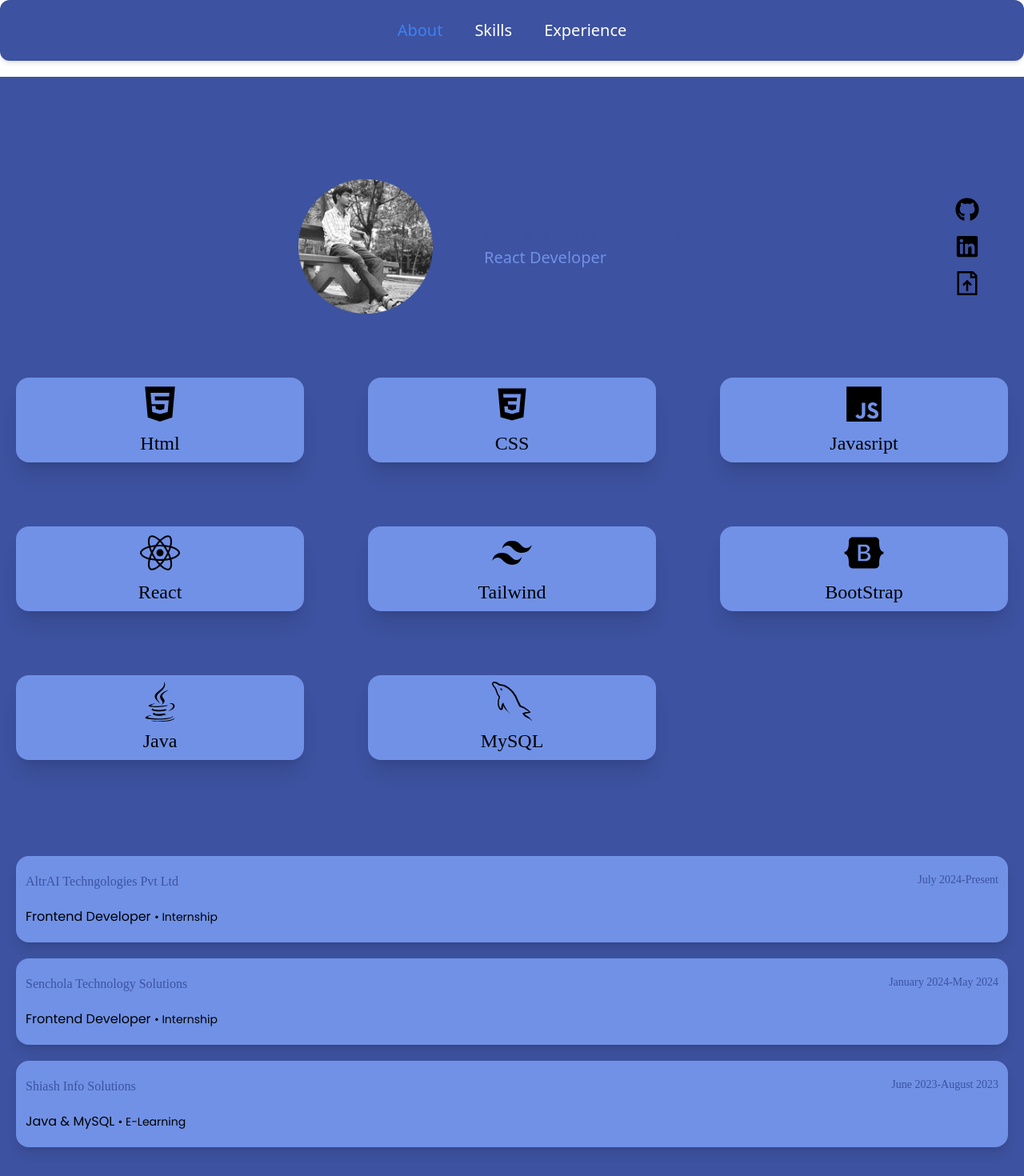
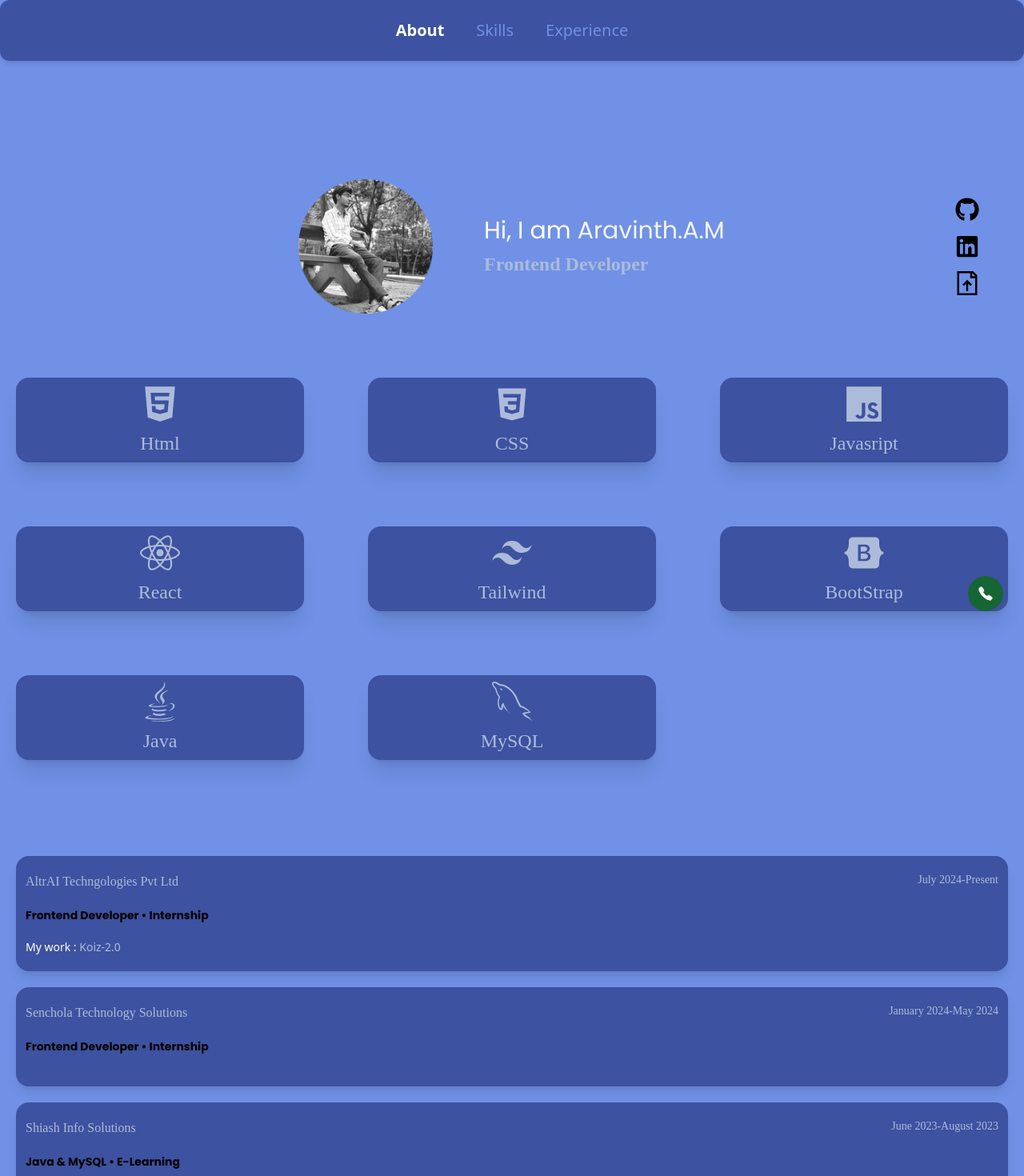
Before and after one commit to aravinth1232/portfolio, a React (Vite) app: page / in a window 1280 px wide. Shown: the top 1470 px of the page at 80% size. Built offline with nearby package versions, Linux system fonts and the light colour scheme; a web font is replaced by a local one.

Commit message:
changes done

```diff
--- a/src/App.jsx
+++ b/src/App.jsx
@@ -6,8 +6,9 @@
 import About from '../src/components/About'
 import Skills from '../src/components/Skills'
 import Projects from '../src/components/Projects'
-import Contact from '../src/components/Contact'
+// import Contact from '../src/components/Contact'
 import pic from "../src/assets/logo.jpg"
+import { IoCall } from "react-icons/io5";
 // import Nopage from '../src/components/Nopage'
 // import Home from "../src/components/Home"
 
@@ -47,7 +48,7 @@ import { Routes, Route, useLocation } from 'react-router-dom';
 import Navbar from './components/NavBar';
 
 const Section = ({ id, children, className }) => (
-  <section id={id} className={` bg-primary ${className}`}>
+  <section id={id} className={` bg-secondary ${className}`}>
     <h2 className="text-3xl">{children}</h2>
   </section>
 );
@@ -67,7 +68,7 @@ const App = () => {
 
   return (
     <>
-    <div className=''>
+    <div className='bg-secondary'>
 
       <Navbar />
       <main className="pt-24 ">
@@ -82,7 +83,10 @@ const App = () => {
         </Section>
       </main>
     </div>
-    <Contact />
+    <div className='fixed top-[90%] right-[2%] w-fit hover:scale-105 duration-200 ' >
+      <button
+      className='w-fit  rounded-full p-3 bg-green-800'><a href="tel:+917708241659"><IoCall size={20} color='white' /></a></button>
+    </div>
     </>
   );
 };
--- a/src/components/About.jsx
+++ b/src/components/About.jsx
@@ -17,7 +17,7 @@ const About = () => {
       <article className='flex-1 lg:flex-0  flex justify-start md:justify-end '>
         <img src={pic2} alt=""  className=' lg:flex-0 w-3/4 md:w-1/2 lg:w-1/3 '/>
       </article>
-      <article className='flex-1 '>
+      <article className='flex-1  '>
       <TextAnimation />
       <TextReveal />
 
@@ -29,12 +29,12 @@ const About = () => {
       ><FaGithub
       className='hover:transform hover:scale-125 duration-300'
       role='button' /></a>
-      <a href="https://github.com/aravinth1232" target="_blank" rel="noopener noreferrer"
+      <a href="https://linkedin.com/in/aravinth-am" target="_blank" rel="noopener noreferrer"
 
       ><FaLinkedin
       className='hover:transform hover:scale-125 duration-300'
       role='button' /></a>
-      <a href="https://github.com/aravinth1232" target="_blank" rel="noopener noreferrer"
+      <a href="https://drive.google.com/file/d/10hnmo5p5a1KMU2kVkvZ4j99RsFJrQc8x/view" target="_blank" rel="noopener noreferrer"
 
       ><GrDocumentUpload
       className='hover:transform hover:scale-125 duration-300'
--- a/src/components/Contact.jsx
+++ b/src/components/Contact.jsx
@@ -3,8 +3,9 @@ import { IoCall } from "react-icons/io5";
 
 const Contact = () => {
   return (
-    <div>
-      <button><a href="tel:+917708241659"><IoCall /></a></button>
+    <div className='absolute botton-0 right-0 w-fit' >
+      <button
+      className='w-fit'><a href="tel:+917708241659"><IoCall /></a></button>
     </div>
   )
 }
--- a/src/components/NavBar.jsx
+++ b/src/components/NavBar.jsx
@@ -139,7 +139,7 @@ const Navbar = () => {
   }, []);
 
   return (
-    <nav className=" fixed top-0 w-full mx-auto px-10 rounded-xl bg-primary text-white shadow-md z-10">
+    <nav className=" fixed top-0 w-full mx-auto px-10 rounded-xl bg-primary text-secondary shadow-md z-10">
        {/* <header className='flex justify-between sm:justify-around items-center  py-4'>
             <article>
               <img src={pic} alt=""
@@ -154,8 +154,8 @@ const Navbar = () => {
           <NavLink
             to="#section1"
             className={`text-base md:text-xl ${
-              activeSection === 'section1' ? 'text-blue-500' : ''
-            } hover:text-blue-300`}
+              activeSection === 'section1' ? 'text-white font-bold ' : ''
+            } hover:text-tertiary`}
           >
             About
           </NavLink>
@@ -164,8 +164,8 @@ const Navbar = () => {
           <NavLink
             to="#section2"
             className={`text-base md:text-xl ${
-              activeSection === 'section2' ? 'text-blue-500' : ''
-            } hover:text-blue-300`}
+              activeSection === 'section2' ? 'text-white font-bold ' : ''
+            } hover:text-tertiary`}
           >
             Skills
           </NavLink>
@@ -174,8 +174,8 @@ const Navbar = () => {
           <NavLink
             to="#section3"
             className={`text-base md:text-xl ${
-              activeSection === 'section3' ? 'text-blue-500' : ''
-            } hover:text-blue-300`}
+              activeSection === 'section3' ? 'text-white font-bold ' : ''
+            } hover:text-tertiary`}
           >
            Experience
           </NavLink>
--- a/src/components/Projects.jsx
+++ b/src/components/Projects.jsx
@@ -3,9 +3,9 @@ import Navbar from './NavBar'
 import "../index.css"
 
 const educations =[
-  {name:"AltrAI Techngologies Pvt Ltd", date:"July 2024-Present", domain: "Frontend Developer",mode:"Internship"},
-  {name:"Senchola Technology Solutions", date:"January 2024-May 2024", domain: "Frontend Developer",mode:"Internship"},
-  {name:"Shiash Info Solutions", date:"June 2023-August 2023", domain: "Java & MySQL",mode:"E-Learning"},
+  {name:"AltrAI Techngologies Pvt Ltd", date:"July 2024-Present", domain: "Frontend Developer",mode:"Internship", site:"https://koiz-2-0.vercel.app/",sitename:"Koiz-2.0",sitenumber:"My work : "},
+  {name:"Senchola Technology Solutions", date:"January 2024-May 2024", domain: "Frontend Developer",mode:"Internship", site:"",sitename:"",sitenumber:""},
+  {name:"Shiash Info Solutions", date:"June 2023-August 2023", domain: "Java & MySQL",mode:"E-Learning", site:"",sitename:"",sitenumber:""},
 ]
 
 const Projects = () => {
@@ -16,17 +16,23 @@ const Projects = () => {
       {
 
       educations.map((education)=>(
-        <main className=' shadow-lg rounded-2xl bg-secondary  flex flex-col gap-5 px-3 py-5 hover:cursor-pointer hover:shadow-xl duration-300'>
+        <main className=' shadow-lg rounded-2xl bg-primary  flex flex-col gap-5 px-3 py-5 hover:cursor-pointer hover:shadow-xl duration-300'>
         <article className='mochi flex flex-col lg:flex-row justify-between gap-3'>
           <h1
-          className='text-base text-primary'
+          className='text-base text-fourth'
           >{education.name}</h1>
           <p
-           className='text-sm text-primary'>{education.date}</p>
+           className='text-sm  text-fourth'>{education.date}</p>
         </article>
         <aside className='poppins'>
-        <p className='text-base' >{education.domain} <span className='text-sm' ><span>&#x2022;</span> {education.mode}</span> </p>
+        <p className='text-sm font-bold' >{education.domain} <span className='text-sm' ><span>&#x2022;</span> {education.mode}</span> </p>
         </aside>
+
+          <h1 className='text-sm text-white' >{education.sitenumber}<a
+          className="text-sm text-fourth hover:underline"
+          href={education.site} target="_blank" rel="noopener noreferrer">{education.sitename}</a></h1>
+
+
         </main>
 
       ))
--- a/src/components/Skills.jsx
+++ b/src/components/Skills.jsx
@@ -34,11 +34,11 @@ const Skills = () => {
           items.map(({id,name,icon:IconComponent})=>
           (
             <div key={id}
-            className='flex bg-secondary  flex-1 flex-col justify-center items-center px-4 gap-2 cursor-pointer  rounded-2xl py-2 hover:transform shadow-xl hover:scale-110  duration-300'>
+            className='flex bg-primary  flex-1 flex-col justify-center items-center px-4 gap-2 cursor-pointer  rounded-2xl py-2 hover:transform shadow-xl hover:scale-110  duration-300'>
 
-                <IconComponent size={50}  className='  '/>
+                <IconComponent color='#ADBBDA' size={50}  className='  '/>
 
-              <h1 className='mochi text-base lg:text-2xl'>{name}</h1>
+              <h1 className='mochi text-base lg:text-2xl text-fourth '>{name}</h1>
 
             </div>)
 
--- a/src/components/TextAnimation.jsx
+++ b/src/components/TextAnimation.jsx
@@ -17,7 +17,7 @@ const TextAnimation = () => {
     }
   }, [index, text]);
   return (
-    <h1 className="text-xl font-mono text-primary ">
+    <h1 className="text-xl xl:text-3xl poppins  text-white ">
     Hi, I am <span className='animate-pulse'>{displayedText}</span>
     <span className=" animate-blink"></span>
   </h1>
--- a/src/components/TextReveal.jsx
+++ b/src/components/TextReveal.jsx
@@ -3,7 +3,7 @@ import React, { useState, useEffect } from 'react'
 
 const TextReveal = () => {
 
-    const words = ["Frontend Developer", "React Developer"]; // Array of words to display
+    const words = ["Web Developer","Frontend Developer", "React Developer"]; // Array of words to display
   const [displayedText, setDisplayedText] = useState('');
   const [wordIndex, setWordIndex] = useState(0); // Index of the current word
   const [charIndex, setCharIndex] = useState(0); // Index of the current character
@@ -42,7 +42,7 @@ const TextReveal = () => {
     }
   }, [charIndex, isDeleting, wordIndex, words]);
   return (
-    <div className="text-base lg:text-xl font-mochi text-secondary ">
+    <div className="text-base lg:text-xl xl:text-2xl pt-2 font-bold mochi text-fourth ">
      {displayedText}
     <span className="border-r-2 border-blue-600 animate-blink"></span>
   </div>
--- a/tailwind.config.js
+++ b/tailwind.config.js
@@ -9,8 +9,8 @@ export default {
       colors: {
         'primary': '#3D52A0',
         'secondary': '#7091E6',
-        'tertiary': '#F9F9F9',
-        'fourth' : "#FFFFFF",
+        'tertiary': '#8697C4',
+        'fourth' : "#ADBBDA",
         'fifth': '#F0F8FF',
         'sixth':'#F3B105',
         'seventh':'#FFEFBC'
```
